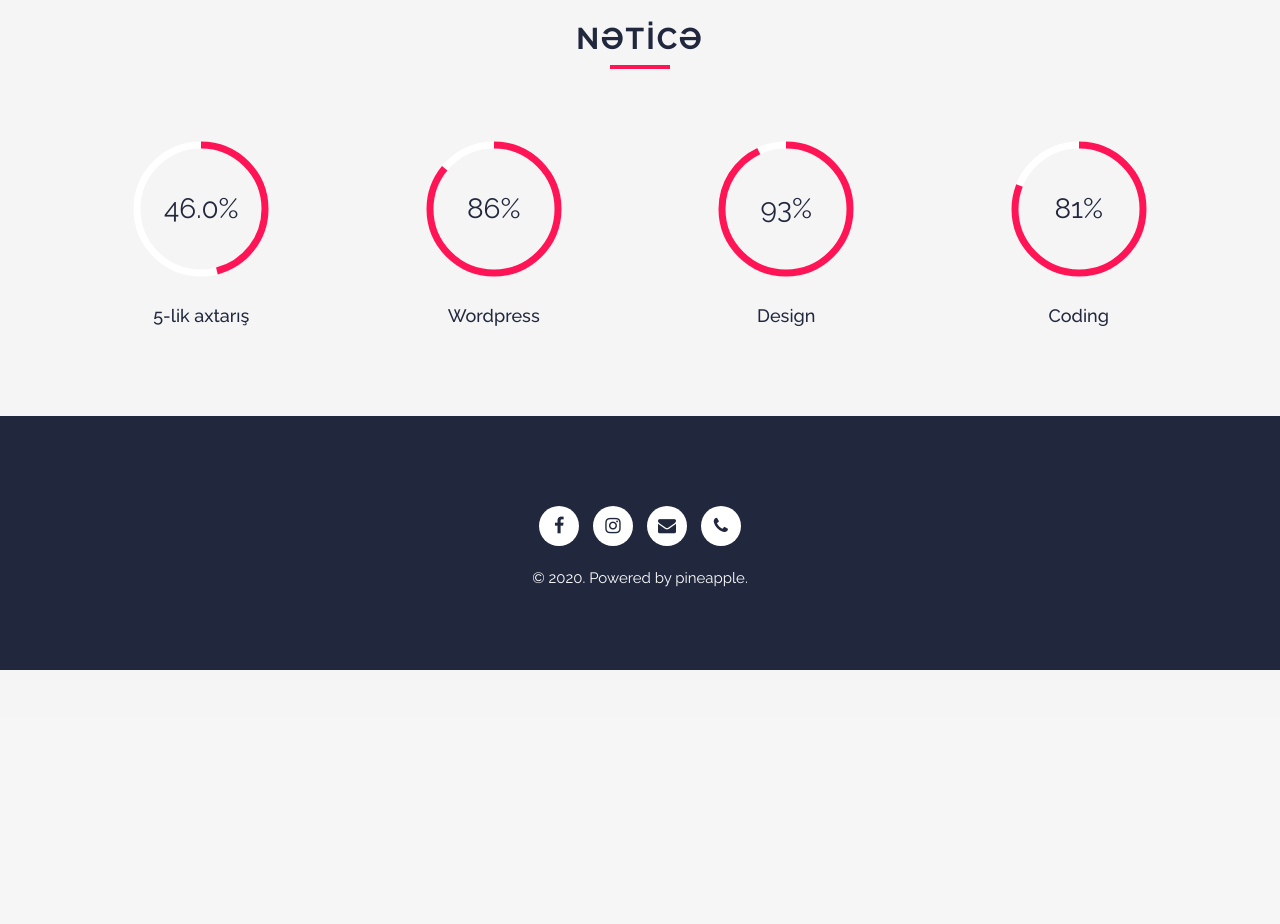
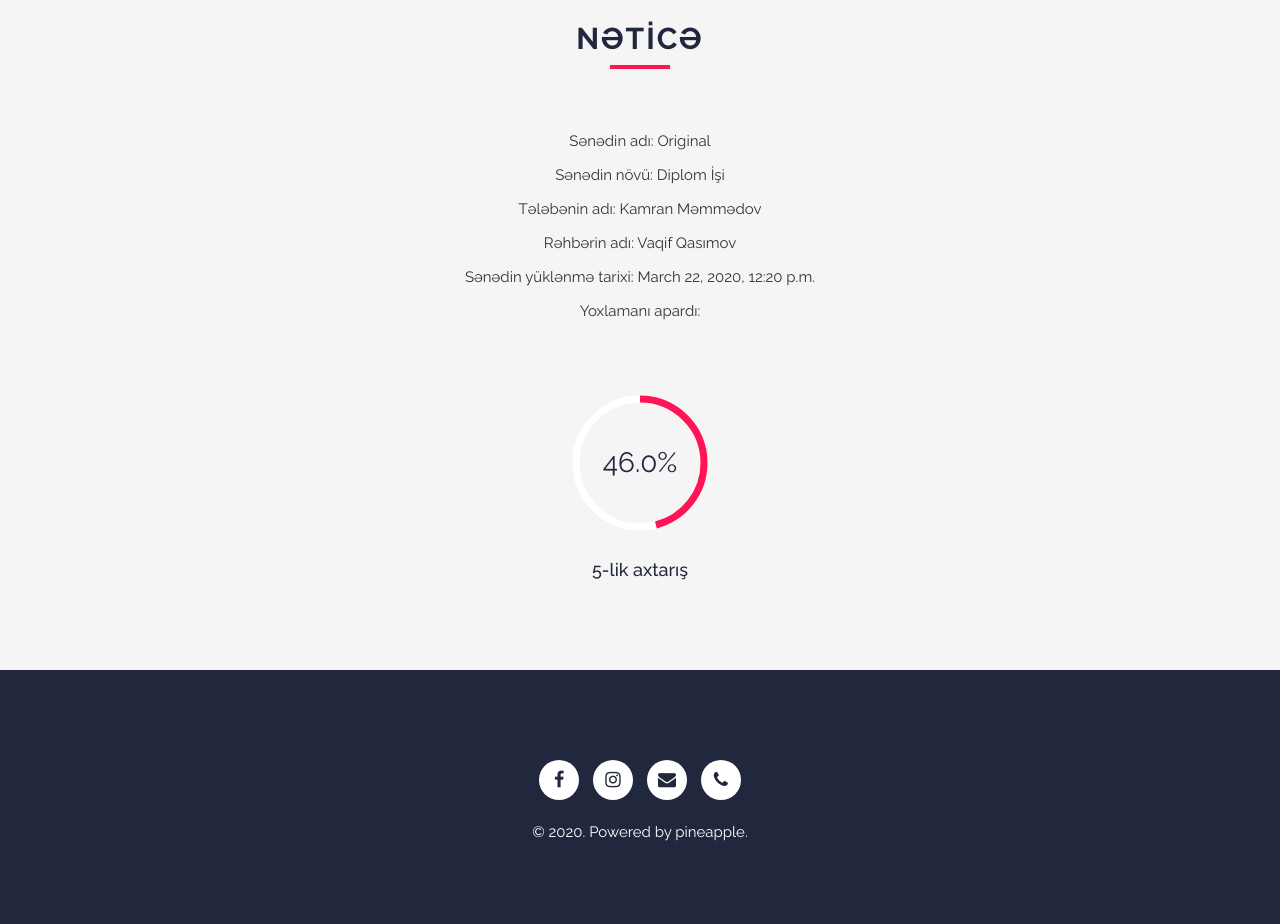
Before and after one commit to theprogbash/plagiant-ip, a Django app: page /result in a window 1280 px wide. Shown: the part 82-1006 px from the top of the page. Before the commit the page ends 752 px from the top, so only its background shows below. Run offline with Django 3.2, Linux system fonts and the light colour scheme; a user stored in the database is signed in; data comes from the database, SQL or seed files in the repository; some libraries are stand-ins or nearby versions.

Commit message:
Added document details to report page

```diff
--- a/templates/result.html
+++ b/templates/result.html
@@ -129,9 +129,22 @@
                 </div>
             </div>
 
+            <div class="row">
+                <div class="col-sm-12">
+                    <div class="section-title">
+                        <p>Sənədin adı: {{ last_uploaded.document_title }}</p>
+                        <p>Sənədin növü: {{ last_uploaded.document_type }}</p>
+                        <p>Tələbənin adı: {{ last_uploaded.student_name }}</p>
+                        <p>Rəhbərin adı: {{ last_uploaded.teacher_name }}</p>
+                        <p>Sənədin yüklənmə tarixi: {{ last_uploaded.date_added }}</p>
+                        <p>Yoxlamanı apardı: {{ last_uploaded.uploaded_by }}</p>
+                    </div>
+                </div>
+            </div>
+
             <div class="row text-center">
 
-                <div class="col-sm-3">
+                <div class="col-sm-12">
                     <div class="skill">
                         <div class="skill-chart skill-circle" data-dimension="160" data-text="{{ rounded_percentage }}%" data-width="6"
                             data-fontsize="28" data-percent="{{ percentage_for_chart }}" data-fgcolor="#FF1455" data-bgcolor="#ffffff"></div>
@@ -140,7 +153,7 @@
                 </div>
 
 
-                <div class="col-sm-3">
+                <!-- <div class="col-sm-4">
                     <div class="skill">
                         <div class="skill-chart skill-circle" data-dimension="160" data-text="86%" data-width="6"
                             data-fontsize="28" data-percent="86" data-fgcolor="#FF1455" data-bgcolor="#ffffff"></div>
@@ -149,7 +162,7 @@
                 </div>
 
 
-                <div class="col-sm-3">
+                <div class="col-sm-4">
                     <div class="skill">
                         <div class="skill-chart skill-circle" data-dimension="160" data-text="93%" data-width="6"
                             data-fontsize="28" data-percent="93" data-fgcolor="#FF1455" data-bgcolor="#ffffff"></div>
@@ -158,13 +171,13 @@
                 </div>
 
 
-                <div class="col-sm-3">
+                <div class="col-sm-4">
                     <div class="skill">
                         <div class="skill-chart skill-circle" data-dimension="160" data-text="81%" data-width="6"
                             data-fontsize="28" data-percent="81" data-fgcolor="#FF1455" data-bgcolor="#ffffff"></div>
                         <h4>Coding</h4>
                     </div>
-                </div>
+                </div> -->
             </div>
         </div>
     </section>
```
